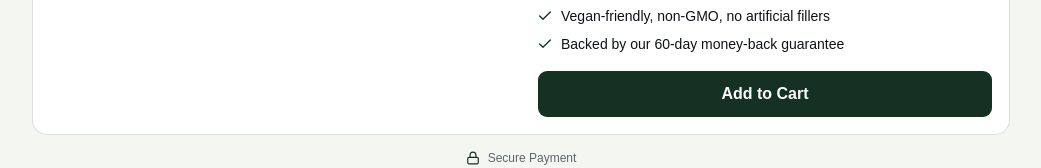
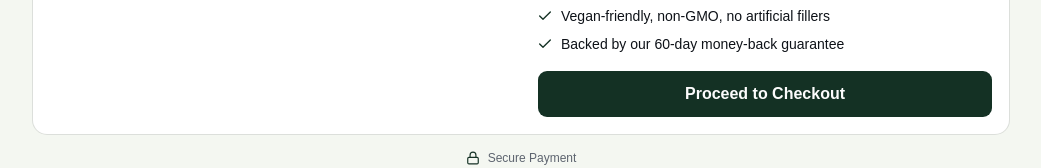
Before and after one commit to Convesio-Inc/spa-checkout-template, a React (Vite) app: page /product in a window 1280 px wide. Shown: the part 416-584 px from the top of the page, without its empty margins (119-1160 px from the left). Built offline with nearby package versions, Linux system fonts and the light colour scheme.

Commit message:
fix: strings

```diff
--- a/src/content/checkout.ts
+++ b/src/content/checkout.ts
@@ -223,7 +223,7 @@ export const checkoutContent: CheckoutContent = {
   },
 
   productPage: {
-    ctaLabel: "Add to Cart",
+    ctaLabel: "Proceed to Checkout",
   },
 
   customer: {
@@ -275,7 +275,7 @@ export const checkoutContent: CheckoutContent = {
     shipping: { id: "shipping", label: "Shipping", value: "$7.95" },
     tax: { id: "tax", label: "Tax", value: "$0.00" },
     total: { id: "total", label: "Total", value: "$56.95" },
-    ctaLabel: "Complete Checkout",
+    ctaLabel: "Pay Now",
     ctaFootnote: "By clicking Complete Checkout, you agree to the Terms of Sale.",
     amountMinor: 5695,
     currency: "USD",
```
